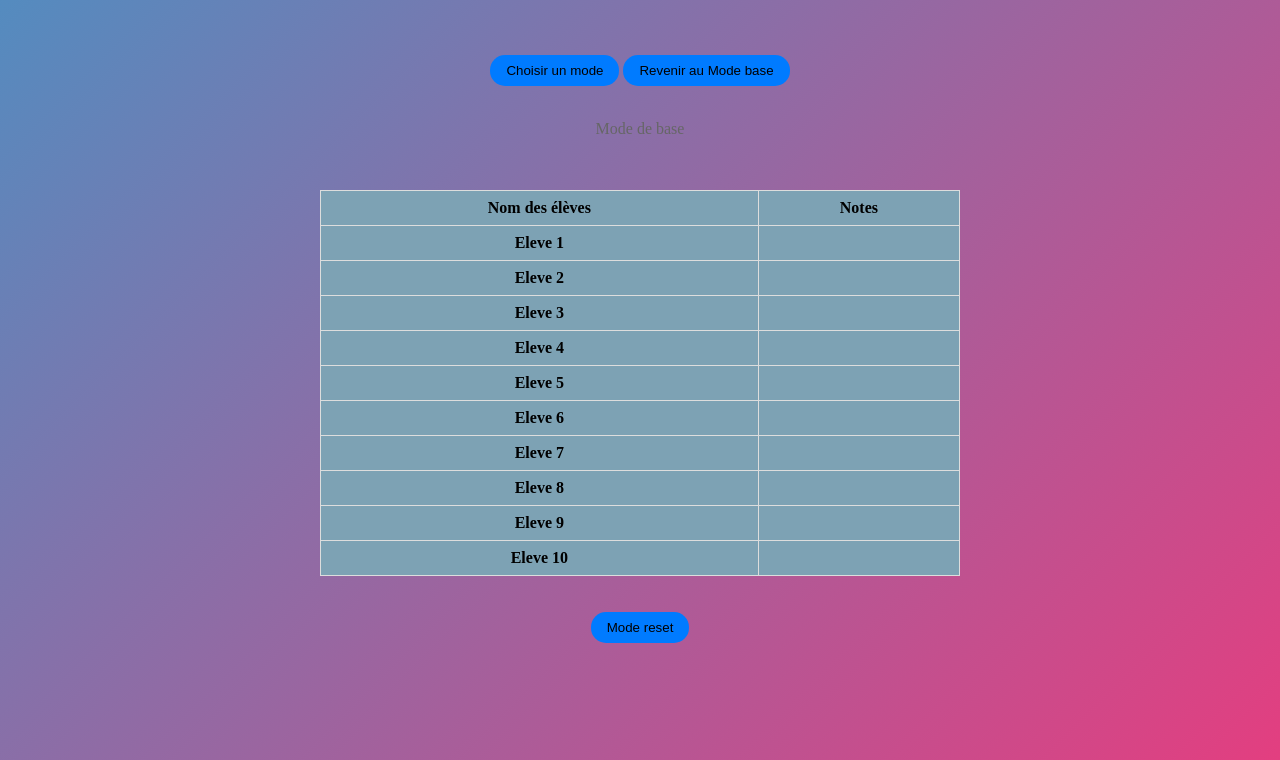
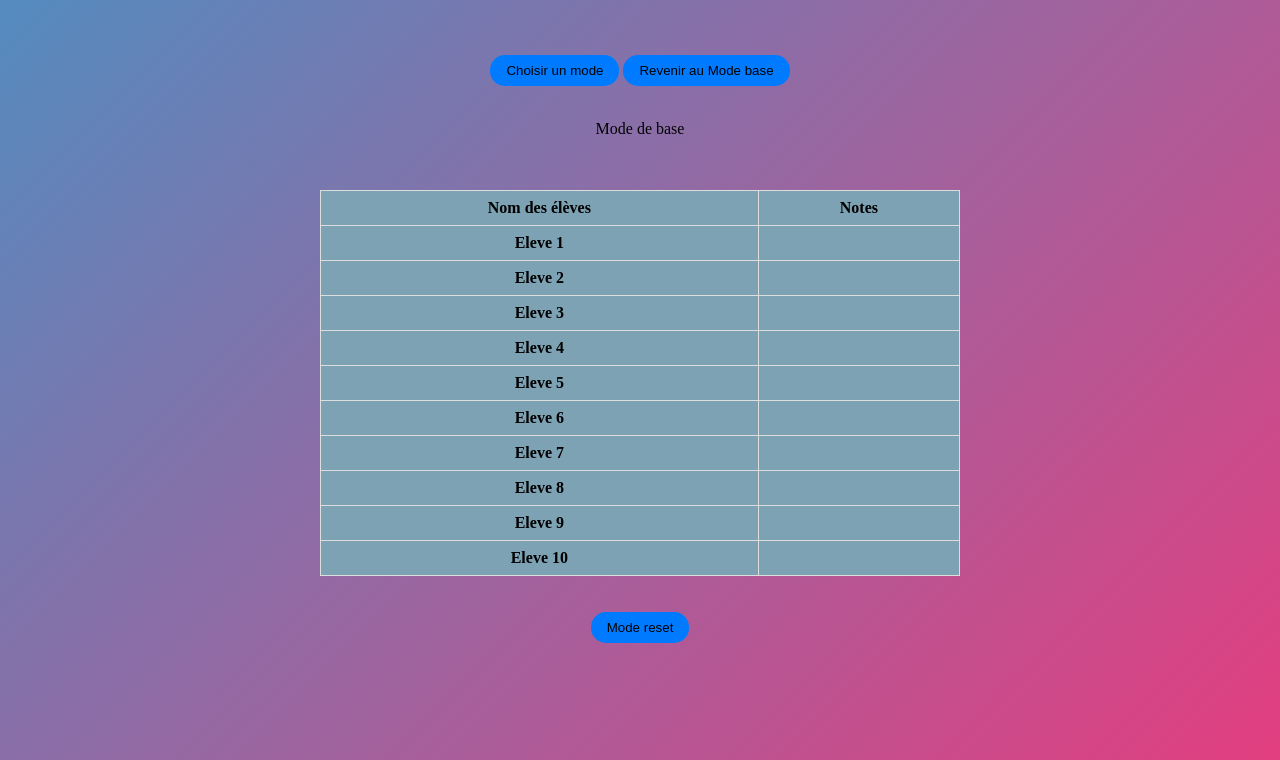
Before and after one commit to sofianeK9/JS, a plain HTML site: page index.html in a window 1280 px wide. Shown: the part 61-821 px from the top of the page. Drawn offline with Linux system fonts and the light colour scheme.

Commit message:
modifications

```diff
--- a/styles.css
+++ b/styles.css
@@ -24,12 +24,11 @@
     }
 }
 
-
-
 .div {
     width: 50%;
     margin: auto;
     text-align: center;
+
 }
 
 #tableau {
@@ -49,7 +48,7 @@
 }
 
 h1 {
-    color : black;
+    color: black;
 }
 
 
@@ -70,7 +69,7 @@
 }
 
 #paragraphe {
-    color: #666;
+    color: black;
 }
 
 
```
